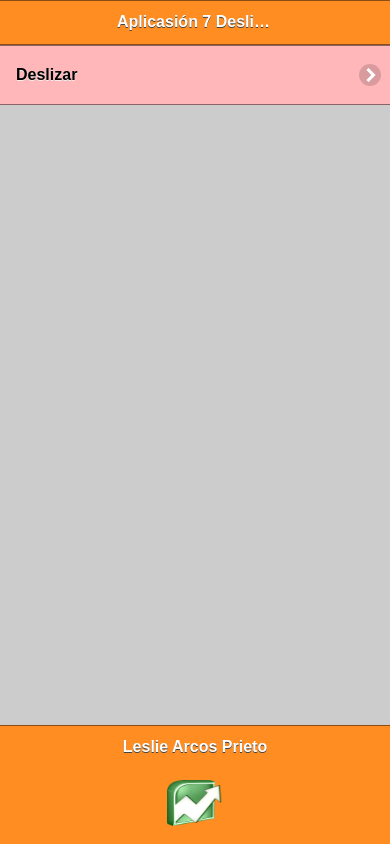
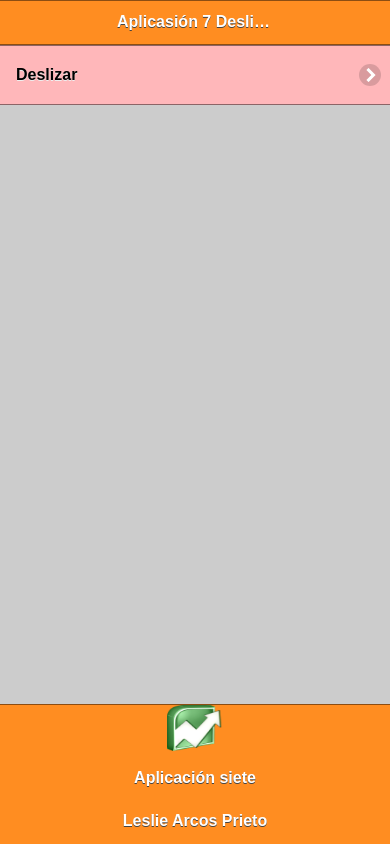
Before and after one commit to leslie22/app7-git, a plain HTML site: page index.html in a window 390 px wide. Drawn offline with Linux system fonts and the light colour scheme; some packages are replaced by stand-ins of ours.

Commit message:
subida7-1

```diff
--- a/index.html
+++ b/index.html
@@ -36,8 +36,9 @@
 </div>
 
 <div data-role="footer" align="center" data-theme="b" data-position="fixed">
-<h4>Leslie Arcos Prieto</h4>
-<h4><img src="res/android/mdpi.png" width="56" height="46"></h4>
+  <img src="res/android/mdpi.png" width="56" height="46">
+  <h4>Aplicación siete</h4>
+  <h4>Leslie Arcos Prieto</h4>
 </div>
 </div>
 
@@ -62,8 +63,10 @@
 </div>
 </div>
 <div data-role="footer" align="center" data-theme="b" data-position="fixed">
-<h4>Leslie Arcos Prieto</h4>
-<img src="res/android/mdpi.png" width="56" height="46">
+  <p><img src="res/android/mdpi.png" width="56" height="46">
+  </p>
+  <h4>Aplicación siete</h4>
+  <h4>Leslie Arcos Prieto</h4>
 </div>
 </div>
 
@@ -76,8 +79,9 @@
 </div>
 </div>
 <div data-role="footer" align="center" data-theme="b" data-position="fixed">
-<h4>Leslie Arcos Prieto</h4>
-<img src="res/android/mdpi.png" width="56" height="46">
+  <p><img src="res/android/mdpi.png" width="56" height="46"></p>
+  <h4>Aplicación siete</h4>
+  <h4>Leslie Arcos Prieto</h4>
 </div>
 </div>
 
```
